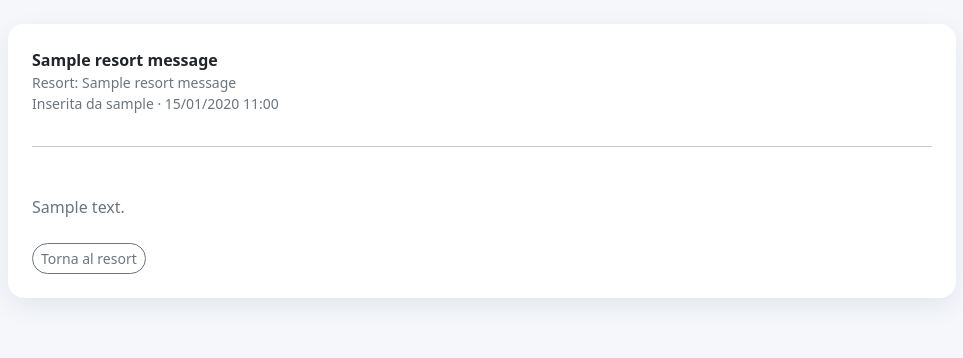
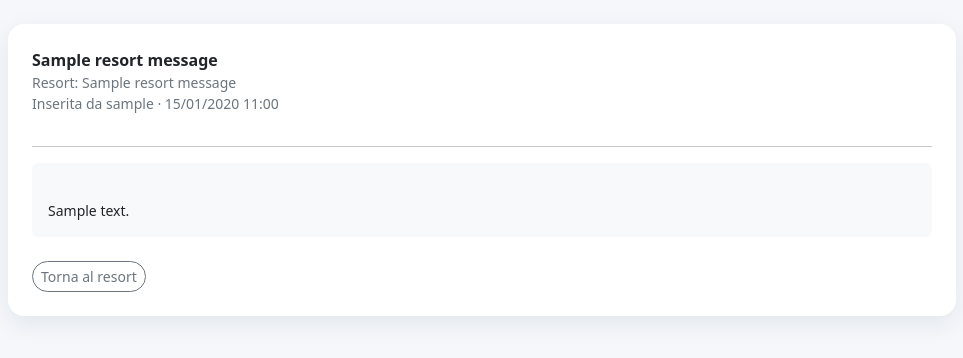
Before and after one commit to teskio83/resort-accessibili, a Flask app: page /message/1 in a window 1280 px wide. Shown: the part 78-436 px from the top of the page, without its empty margins (158-1121 px from the left). Run offline with Flask 3, Linux system fonts and the light colour scheme; the visitor is signed in with stand-in values (Sample User, id 1); a database or web service that is not in the repository returns one stand-in record (values such as "Sample title"); some libraries are stand-ins or nearby versions.

Commit message:
Update message.html

```diff
--- a/templates/message.html
+++ b/templates/message.html
@@ -24,7 +24,8 @@
 
   <hr>
 
-  <div class="mt-2 text-secondary" style="white-space: pre-line;">
+  <div class="p-3 bg-light rounded small"
+       style="white-space: pre-line; line-height:1.5;">
     {{ message.body }}
   </div>
 
```
